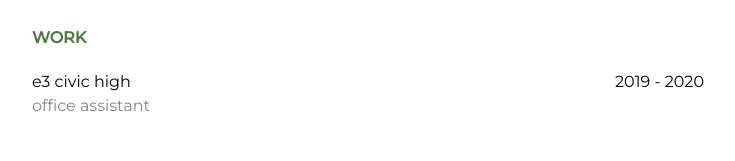
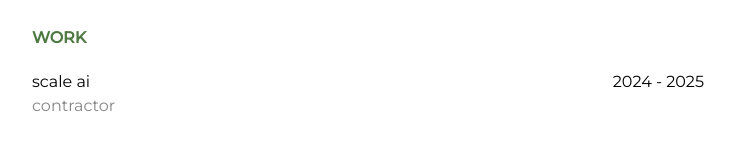
Before and after one commit to ijjones/personal-website, a Next.js app: page /experience in a window 1280 px wide. Shown: the part 142-303 px from the top of the page, without its empty margins (272-1007 px from the left). Built offline with nearby package versions, Linux system fonts and the light colour scheme.

Commit message:
Update page.tsx

```diff
--- a/app/experience/page.tsx
+++ b/app/experience/page.tsx
@@ -21,12 +21,12 @@
           <div className="font-bold pt-10 pb-5 text-mygreen">WORK</div>
 
           <div className="flex justify-between items-center">
-            <p className="">e3 civic high</p>
+            <p className="">scale ai</p>
             <div className="flex">
-              <a>2019 - 2020</a>
+              <a>2024 - 2025</a>
             </div>
           </div>
-          <p className="text-mygray">office assistant</p>
+          <p className="text-mygray">contractor</p>
 
           <div className="font-bold pt-10 pb-5 text-mygreen">PROJECTS</div>
           <div className="flex justify-between items-center">
```
